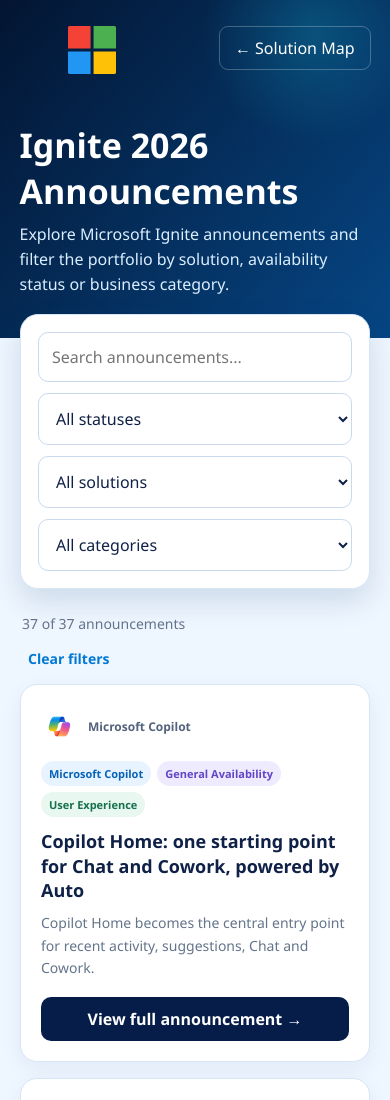
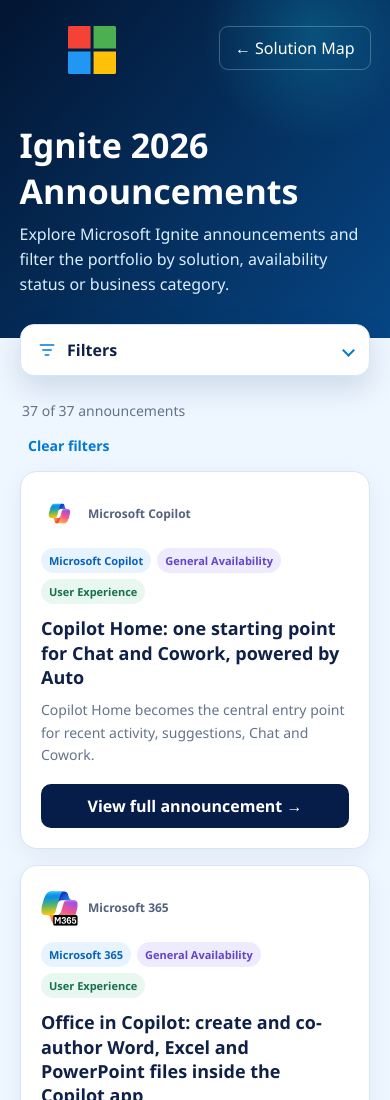
Before and after one commit to ZakariaeEljemli/microsoft-ignite-2026, a plain HTML site: page announcements.html in a window 390 px wide. Shown: the top 1100 px of the page. Drawn offline with Linux system fonts and the light colour scheme.

Commit message:
Add modifications

```diff
--- a/announcements.html
+++ b/announcements.html
@@ -135,10 +135,17 @@ select {
     color: #064f82;
 }
 
-.filters {
+.filters-shell {
     position: sticky;
     top: 8px;
-    z-index: 10;
+    z-index: 11;
+}
+
+.filters-toggle {
+    display: none;
+}
+
+.filters {
     display: grid;
     grid-template-columns: 2fr repeat(3, 1fr);
     gap: 11px;
@@ -423,9 +430,63 @@ a:focus-visible {
 }
 
 @media (max-width: 600px) {
-    .grid,
+    .grid {
+        grid-template-columns: 1fr;
+    }
+
+    .filters-shell {
+        margin-top: -14px;
+    }
+
+    .filters-toggle {
+        display: flex;
+        align-items: center;
+        gap: 10px;
+        width: 100%;
+        padding: 14px 16px;
+        border: 1px solid var(--border);
+        border-radius: 14px;
+        background: #ffffff;
+        box-shadow: 0 12px 30px rgba(7, 49, 96, 0.14);
+        color: var(--text);
+        font-weight: 700;
+        cursor: pointer;
+    }
+
+    .filters-toggle svg {
+        width: 20px;
+        height: 20px;
+        fill: none;
+        stroke: var(--blue);
+        stroke-linecap: round;
+        stroke-width: 2;
+    }
+
+    .filters-chevron {
+        width: 9px;
+        height: 9px;
+        margin-left: auto;
+        border-right: 2px solid var(--blue);
+        border-bottom: 2px solid var(--blue);
+        transform: rotate(45deg);
+        transition: transform 0.2s ease;
+    }
+
+    .filters-toggle[aria-expanded="true"] .filters-chevron {
+        transform: rotate(225deg);
+    }
+
     .filters {
+        display: none;
+        position: static;
         grid-template-columns: 1fr;
+        margin-top: 8px;
+    }
+
+    .filters.open {
+        display: grid;
+        max-height: calc(100vh - 80px);
+        overflow-y: auto;
     }
 
     .nav {
@@ -499,7 +560,29 @@ a:focus-visible {
 
 <main class="container">
 
-    <section class="filters" aria-label="Announcement filters">
+    <div class="filters-shell">
+
+    <button
+        class="filters-toggle"
+        id="filtersToggle"
+        type="button"
+        aria-expanded="false"
+        aria-controls="filtersPanel">
+
+        <svg viewBox="0 0 24 24" aria-hidden="true">
+            <path d="M4 6h16M7 12h10m-7 6h4"/>
+        </svg>
+
+        <span>Filters</span>
+
+        <span class="filters-chevron" aria-hidden="true"></span>
+
+    </button>
+
+    <section
+        class="filters"
+        id="filtersPanel"
+        aria-label="Announcement filters">
 
         <input
             id="search"
@@ -521,6 +604,8 @@ a:focus-visible {
         </select>
 
     </section>
+
+    </div>
 
     <div
         class="active-context"
@@ -629,6 +714,8 @@ a:focus-visible {
 (function initialiseAnnouncementsPage() {
     const elements = {
         grid: document.getElementById("grid"),
+        filtersToggle: document.getElementById("filtersToggle"),
+        filtersPanel: document.getElementById("filtersPanel"),
         search: document.getElementById("search"),
         status: document.getElementById("status"),
         solution: document.getElementById("solution"),
@@ -1063,6 +1150,19 @@ a:focus-visible {
         clearFilters
     );
 
+    elements.filtersToggle.addEventListener(
+        "click",
+        () => {
+            const isOpen =
+                elements.filtersPanel.classList.toggle("open");
+
+            elements.filtersToggle.setAttribute(
+                "aria-expanded",
+                String(isOpen)
+            );
+        }
+    );
+
     elements.close.addEventListener(
         "click",
         closeModal
@@ -1085,6 +1185,15 @@ a:focus-visible {
                 elements.modal.classList.contains("open")
             ) {
                 closeModal();
+            } else if (
+                event.key === "Escape" &&
+                elements.filtersPanel.classList.contains("open")
+            ) {
+                elements.filtersPanel.classList.remove("open");
+                elements.filtersToggle.setAttribute(
+                    "aria-expanded",
+                    "false"
+                );
             }
         }
     );
```
